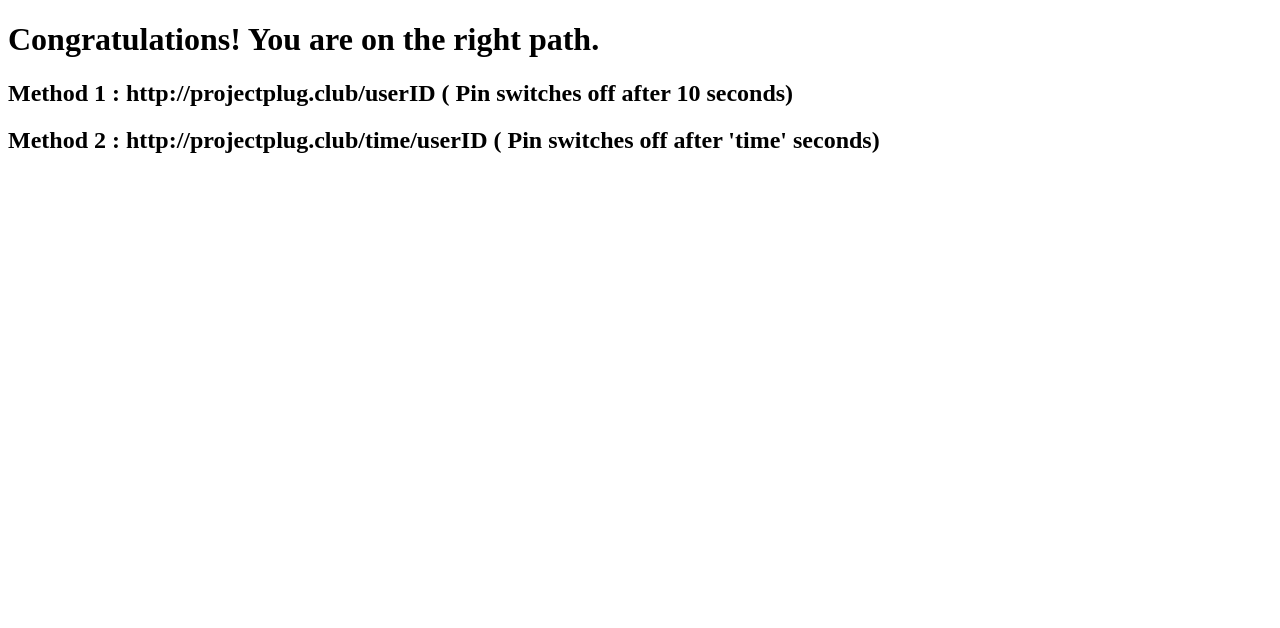
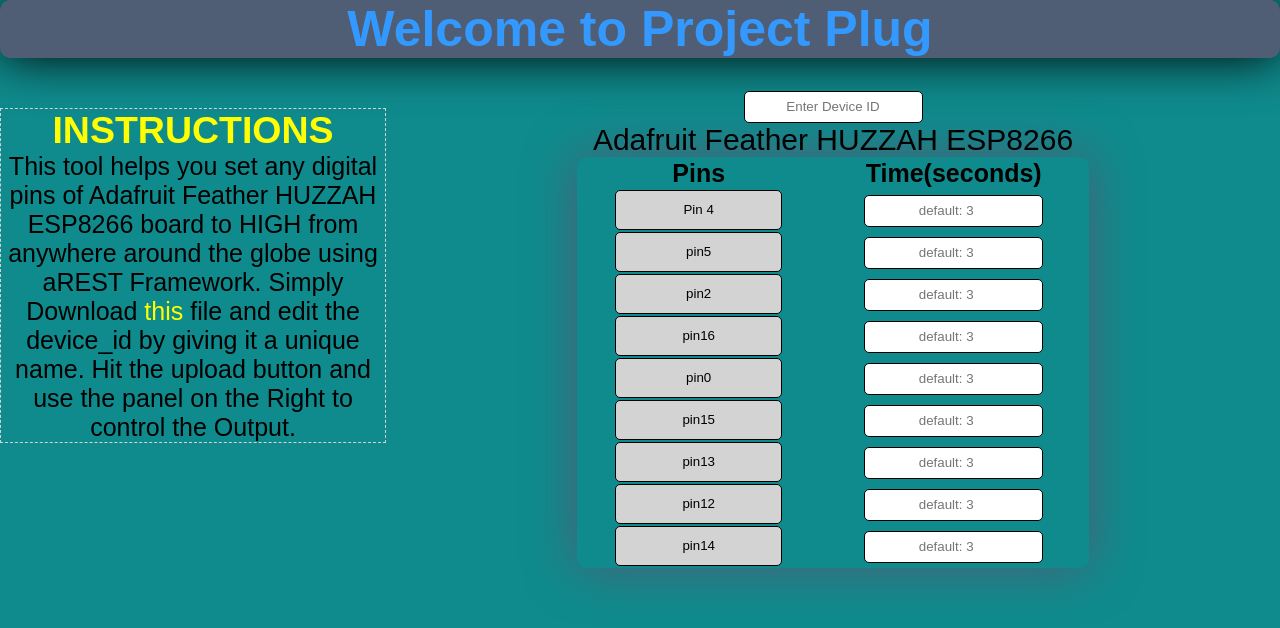
Before and after one commit to anmolvj/REST-API-Plug-Project, a website: page views/index.html in a window 1280 px wide. Drawn offline with nearby package versions, Linux system fonts and the light colour scheme; files that its build step writes are made by us from their sources; a web font is replaced by a local one.

Commit message:
improved homepage html

```diff
--- a/views/index.html
+++ b/views/index.html
@@ -4,11 +4,76 @@
 	<meta charset="utf-8">
 	<meta http-equiv="X-UA-Compatible" content="IE=edge">
 	<title></title>
-	<link rel="stylesheet" href="">
+	<link rel="stylesheet" type="text/css" href="./css/main.css">
+	<link href="https://fonts.googleapis.com/css?family=Gidugu" rel="stylesheet">
+
 </head>
 <body>
-	<h1>Congratulations! You are on the right path.</h1>
-	<h2>Method 1 : http://projectplug.club/userID ( Pin switches off after 10 seconds)</h2>
-	<h2>Method 2 : http://projectplug.club/time/userID ( Pin switches off after 'time' seconds)</h2>
+	<!-- <h1>Congratulations! You are on the right path.</h1>
+	<h2>Method 1 : http://projectplug.club/pinNo/userID ( Pin switches off after 10 seconds)</h2>
+	<h2>Method 2 : http://projectplug.club/time/userID ( Pin switches off after 'time' seconds)</h2> -->
+	<header id="header" class="">
+		<h1>Welcome to Project Plug</h1>
+	</header><!-- /header -->
+
+	<section>
+		<input type="text" id="deviceID" placeholder="Enter Device ID">
+
+		<aside>
+			<h2>INSTRUCTIONS</h2>
+			<p>This tool helps you set any digital pins of Adafruit Feather HUZZAH ESP8266 board to HIGH from anywhere around the globe using aREST Framework. Simply Download <a href="https://github.com/marcoschwartz/aREST/blob/master/examples/ESP8266_cloud/ESP8266_cloud.ino">this</a> file and edit the device_id by giving it a unique name. Hit the upload button and use the panel on the Right to control the Output.</p>
+		</aside>
+
+		<table>
+			<caption>Adafruit Feather HUZZAH ESP8266</caption>
+			<thead>
+				<tr>
+					<th>Pins</th>
+					<th>Time(seconds)</th>
+				</tr>
+			</thead>
+			<tbody>
+				<tr>
+					<td><input type="button" id="4" value="Pin 4"></td>
+					<td><input type="number"  id="4t" placeholder="default: 3"></td>
+				</tr>
+				<tr>
+					<td><input type="button" id="5" value="pin5"></td>
+					<td><input type="number"  id="5t" placeholder="default: 3"></td>
+				</tr>
+				<tr>
+					<td><input type="button" id="2" value="pin2"></td>
+					<td><input type="number"  id="2t" placeholder="default: 3"></td>
+				</tr>
+				<tr>
+					<td><input type="button" id="16" value="pin16"></td>
+					<td><input type="number"  id="16t" placeholder="default: 3"></td>
+				</tr>
+				<tr>
+					<td><input type="button" id="0" value="pin0"></td>
+					<td><input type="number"  id="0t" placeholder="default: 3"></td>
+				</tr>
+				<tr>
+					<td><input type="button" id="15" value="pin15"></td>
+					<td><input type="number"  id="15t" placeholder="default: 3"></td>
+				</tr>
+				<tr>
+					<td><input type="button" id="13" value="pin13"></td>
+					<td><input type="number"  id="13t" placeholder="default: 3"></td>
+				</tr>
+				<tr>
+					<td><input type="button" id="12" value="pin12"></td>
+					<td><input type="number"  id="12t" placeholder="default: 3"></td>
+				</tr>
+				<tr>
+					<td><input type="button" id="14" value="pin14"></td>
+					<td><input type="number"  id="14t" placeholder="default: 3"></td>
+				</tr>
+			</tbody>
+		</table>
+	</section>
+
+	<script src="./js/jquery-3.1.1.min.js" type="text/javascript" charset="utf-8" async defer></script>
+	<script src="./js/main.js" type="text/javascript" charset="utf-8" async defer></script>
 </body>
 </html>
```
